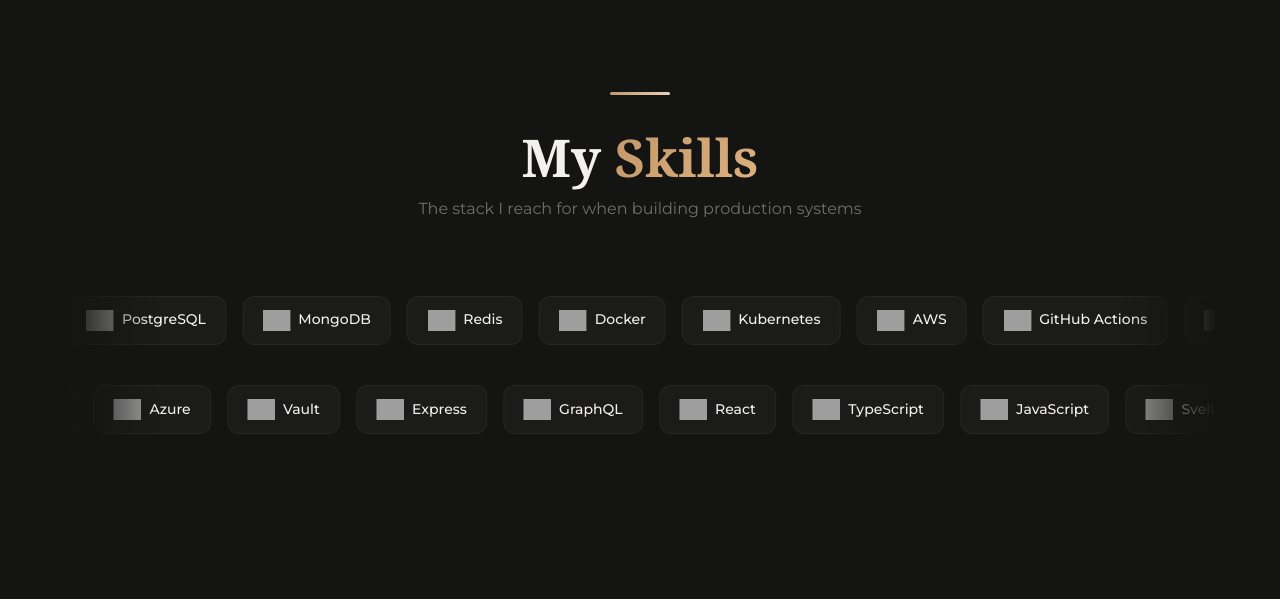
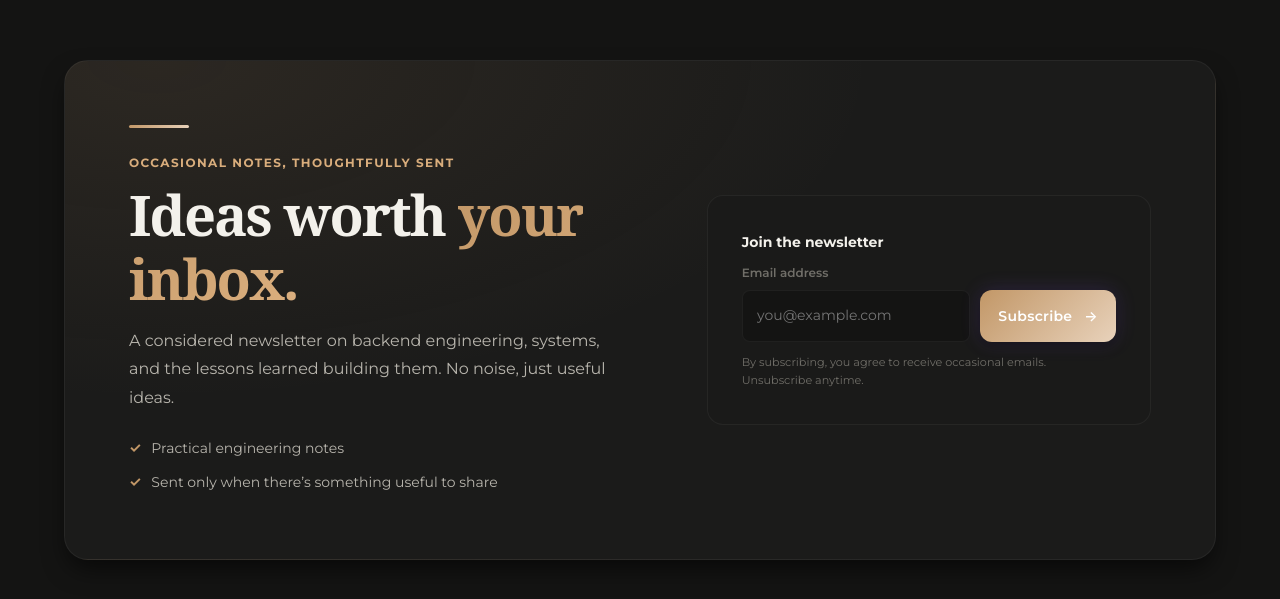
Before and after one commit to Yasar195/portfolio, a SvelteKit app: page / in a window 1280 px wide. Shown: the part 2117-2716 px from the top of the page. Built offline with nearby package versions, Linux system fonts and the light colour scheme; no server answers; grey boxes are pictures that could not be loaded; a web font is replaced by a local one.

Commit message:
feat: added newsletter feature

```diff
--- /dev/null
+++ b/src/lib/components/NewsletterSignup.svelte
@@ -0,0 +1,123 @@
+<script lang="ts">
+	import { enhance } from '$app/forms';
+
+	let { form }: { form: { success?: boolean; error?: string } | null } = $props();
+</script>
+
+<section class="newsletter-section" aria-labelledby="newsletter-title">
+	<div class="container">
+		<div class="newsletter-card">
+			<div class="newsletter-copy">
+				<div class="section-divider"></div>
+				<p class="eyebrow">Occasional notes, thoughtfully sent</p>
+				<h2 id="newsletter-title">Ideas worth <span class="gradient-text">your inbox.</span></h2>
+				<p class="description">A considered newsletter on backend engineering, systems, and the lessons learned building them. No noise, just useful ideas.</p>
+				<ul class="newsletter-promises">
+					<li><span aria-hidden="true">✓</span> Practical engineering notes</li>
+					<li><span aria-hidden="true">✓</span> Sent only when there’s something useful to share</li>
+				</ul>
+			</div>
+
+			<div class="signup-panel">
+				{#if form?.success}
+					<div class="success-state" role="status" aria-live="polite">
+						<div class="success-icon" aria-hidden="true">
+							<svg viewBox="0 0 24 24" fill="none" stroke="currentColor" stroke-width="1.8" stroke-linecap="round" stroke-linejoin="round">
+								<path d="m5 12 4 4L19 6" />
+							</svg>
+						</div>
+						<h3>One last step</h3>
+						<p>Check your inbox for a confirmation link. You’ll be subscribed once you confirm your email.</p>
+						<span class="spam-note">Can’t find it? Check spam or promotions.</span>
+					</div>
+				{:else}
+					<p class="panel-label">Join the newsletter</p>
+					<form method="POST" action="?/subscribe" use:enhance>
+						<label class="email-label" for="newsletter-email">Email address</label>
+						<div class="email-row">
+							<input id="newsletter-email" name="email" type="email" placeholder="you@example.com" autocomplete="email" required maxlength="254" />
+							<button class="btn btn-primary" type="submit">Subscribe <span aria-hidden="true">→</span></button>
+						</div>
+						<div class="honeypot" aria-hidden="true">
+							<label for="newsletter-website">Leave this field empty</label>
+							<input id="newsletter-website" name="website" type="text" tabindex="-1" autocomplete="off" />
+						</div>
+						{#if form?.error}
+							<p class="form-error" role="alert">{form.error}</p>
+						{/if}
+						<p class="privacy-note">By subscribing, you agree to receive occasional emails. Unsubscribe anytime.</p>
+					</form>
+				{/if}
+			</div>
+		</div>
+	</div>
+</section>
+
+<style>
+	.newsletter-section { padding: var(--spacing-4xl) 0; }
+	.newsletter-card {
+		position: relative;
+		display: grid;
+		grid-template-columns: minmax(0, 1fr) minmax(320px, 0.9fr);
+		align-items: center;
+		gap: clamp(36px, 7vw, 84px);
+		overflow: hidden;
+		padding: clamp(28px, 6vw, 64px);
+		background: radial-gradient(ellipse at 8% 0%, rgba(194, 151, 103, 0.1), transparent 48%), var(--color-bg-secondary);
+		border: 1px solid var(--card-border);
+		border-radius: var(--radius-2xl);
+		box-shadow: var(--shadow-lg);
+	}
+	.newsletter-copy .section-divider { margin-bottom: var(--spacing-lg); }
+	.eyebrow, .panel-label {
+		margin: 0 0 var(--spacing-sm);
+		color: var(--color-accent-2);
+		font-size: var(--font-size-xs);
+		font-weight: 700;
+		letter-spacing: 0.12em;
+		text-transform: uppercase;
+	}
+	h2 { margin-bottom: var(--spacing-md); font-size: clamp(2.1rem, 4.5vw, 3.5rem); letter-spacing: -0.035em; }
+	.description { max-width: 480px; margin: 0; font-size: var(--font-size-base); }
+	.newsletter-promises { display: grid; gap: 10px; margin: var(--spacing-lg) 0 0; padding: 0; list-style: none; }
+	.newsletter-promises li { display: flex; align-items: baseline; gap: 10px; color: var(--color-text-secondary); font-size: var(--font-size-sm); }
+	.newsletter-promises span { color: var(--color-accent-1); font-weight: 700; }
+	.signup-panel { padding: clamp(22px, 4vw, 34px); background: var(--glass-bg); border: 1px solid var(--glass-border); border-radius: var(--radius-xl); }
+	.panel-label { color: var(--color-text-primary); font-size: var(--font-size-sm); letter-spacing: 0; text-transform: none; }
+	.email-label { display: block; margin-bottom: 7px; color: var(--color-text-muted); font-size: var(--font-size-xs); font-weight: 600; }
+	.email-row { display: flex; gap: 10px; }
+	.email-row input {
+		min-width: 0;
+		flex: 1;
+		padding: 0.8rem 0.9rem;
+		color: var(--color-text-primary);
+		font: inherit;
+		font-size: var(--font-size-sm);
+		background: var(--color-bg-primary);
+		border: 1px solid var(--card-border);
+		border-radius: var(--radius-md);
+		transition: border-color var(--duration-base), box-shadow var(--duration-base);
+	}
+	.email-row input:focus { outline: none; border-color: var(--color-accent-1); box-shadow: 0 0 0 3px rgba(194, 151, 103, 0.13); }
+	.email-row .btn { flex: 0 0 auto; padding-inline: 18px; white-space: nowrap; }
+	.email-row button span { padding-left: 4px; }
+	.privacy-note { margin: 12px 0 0; color: var(--color-text-muted); font-size: 0.7rem; line-height: 1.6; }
+	.form-error { margin: 12px 0 0; color: #e99b8f; font-size: var(--font-size-sm); }
+	.honeypot { position: absolute; left: -10000px; width: 1px; height: 1px; overflow: hidden; }
+	.success-state { text-align: center; }
+	.success-icon { display: grid; place-items: center; width: 48px; height: 48px; margin: 0 auto 14px; color: var(--color-accent-2); background: rgba(194, 151, 103, 0.12); border: 1px solid rgba(194, 151, 103, 0.24); border-radius: 50%; }
+	.success-icon svg { width: 24px; height: 24px; }
+	.success-state h3 { margin-bottom: 7px; font-size: var(--font-size-xl); }
+	.success-state p { margin: 0 auto 8px; font-size: var(--font-size-sm); }
+	.spam-note { color: var(--color-text-muted); font-size: var(--font-size-xs); }
+	@media (max-width: 800px) {
+		.newsletter-card { grid-template-columns: 1fr; gap: var(--spacing-xl); }
+	}
+	@media (max-width: 520px) {
+		.newsletter-section { padding: var(--spacing-3xl) 0; }
+		.newsletter-card { padding: 26px 20px; }
+		.signup-panel { padding: 20px; }
+		.email-row { flex-direction: column; }
+		.email-row .btn { width: 100%; }
+	}
+</style>
--- a/src/routes/+page.server.ts
+++ b/src/routes/+page.server.ts
@@ -1,5 +1,7 @@
+import { env } from '$env/dynamic/private';
+import { fail } from '@sveltejs/kit';
 import { getPosts } from '$lib/server/cms';
-import type { PageServerLoad } from './$types';
+import type { Actions, PageServerLoad } from './$types';
 
 export const load: PageServerLoad = async ({ fetch }) => {
 	try {
@@ -9,3 +11,42 @@ export const load: PageServerLoad = async ({ fetch }) => {
 		return { latestPosts: [] };
 	}
 };
+
+export const actions: Actions = {
+	subscribe: async ({ request, fetch }) => {
+		const form = await request.formData();
+		if (form.get('website')) return { success: true };
+
+		const email = String(form.get('email') ?? '').trim().toLowerCase();
+		if (!/^[^@\s]+@[^@\s]+\.[^@\s]+$/.test(email) || email.length > 254) {
+			return fail(400, { error: 'Please enter a valid email address.' });
+		}
+
+		if (!env.NEWSLETTER_SECRET) {
+			console.error('Newsletter signup requires NEWSLETTER_SECRET in the server environment.');
+			return fail(503, { error: 'Newsletter signup is temporarily unavailable. Please try again later.' });
+		}
+
+		try {
+			const cmsUrl = (env.CMS_URL || 'https://cms.yasararafath.in').replace(/\/$/, '');
+			const response = await fetch(`${cmsUrl}/api/subscribers/subscribe`, {
+				method: 'POST',
+				headers: {
+					'content-type': 'application/json',
+					'x-newsletter-secret': env.NEWSLETTER_SECRET
+				},
+				body: JSON.stringify({ email })
+			});
+
+			if (!response.ok) {
+				console.error(`Newsletter CMS request failed (${response.status}).`);
+				return fail(502, { error: 'We could not process your signup right now. Please try again.' });
+			}
+
+			return { success: true };
+		} catch (cause) {
+			console.error('Newsletter CMS request could not be completed:', cause);
+			return fail(502, { error: 'We could not process your signup right now. Please try again.' });
+		}
+	}
+};
--- a/src/routes/+page.svelte
+++ b/src/routes/+page.svelte
@@ -3,10 +3,11 @@
   import About from '$lib/components/About.svelte';
   import Skills from '$lib/components/Skills.svelte';
   import Writings from '$lib/components/Writings.svelte';
+  import NewsletterSignup from '$lib/components/NewsletterSignup.svelte';
   import Contact from '$lib/components/Contact.svelte';
-  import type { PageData } from './$types';
+  import type { ActionData, PageData } from './$types';
 
-  let { data }: { data: PageData } = $props();
+  let { data, form }: { data: PageData; form: ActionData } = $props();
 </script>
 
 <svelte:head>
@@ -27,5 +28,6 @@
 <Hero />
 <About />
 <Writings posts={data.latestPosts} />
+<NewsletterSignup form={form} />
 <Skills />
 <Contact />
```
Also changed, not shown: 1 other file (tests, documents, lock files or other folders).
